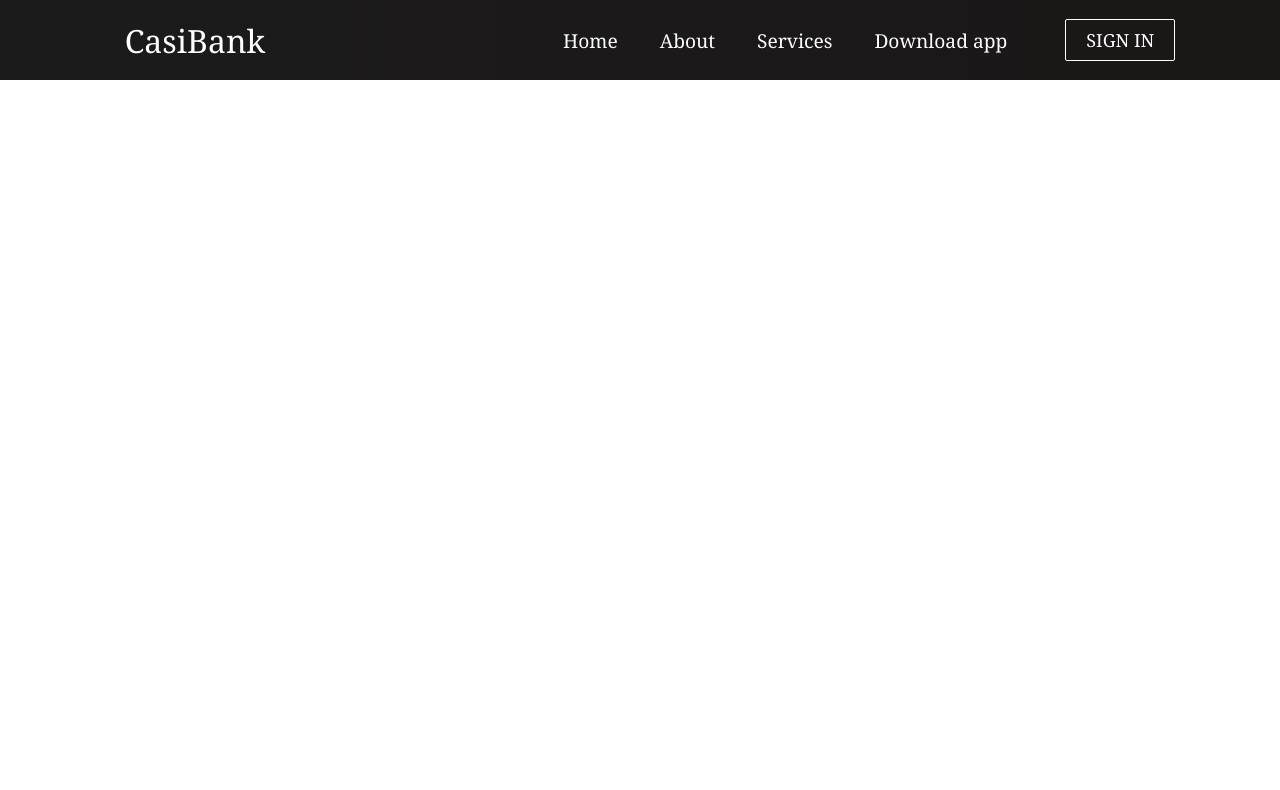
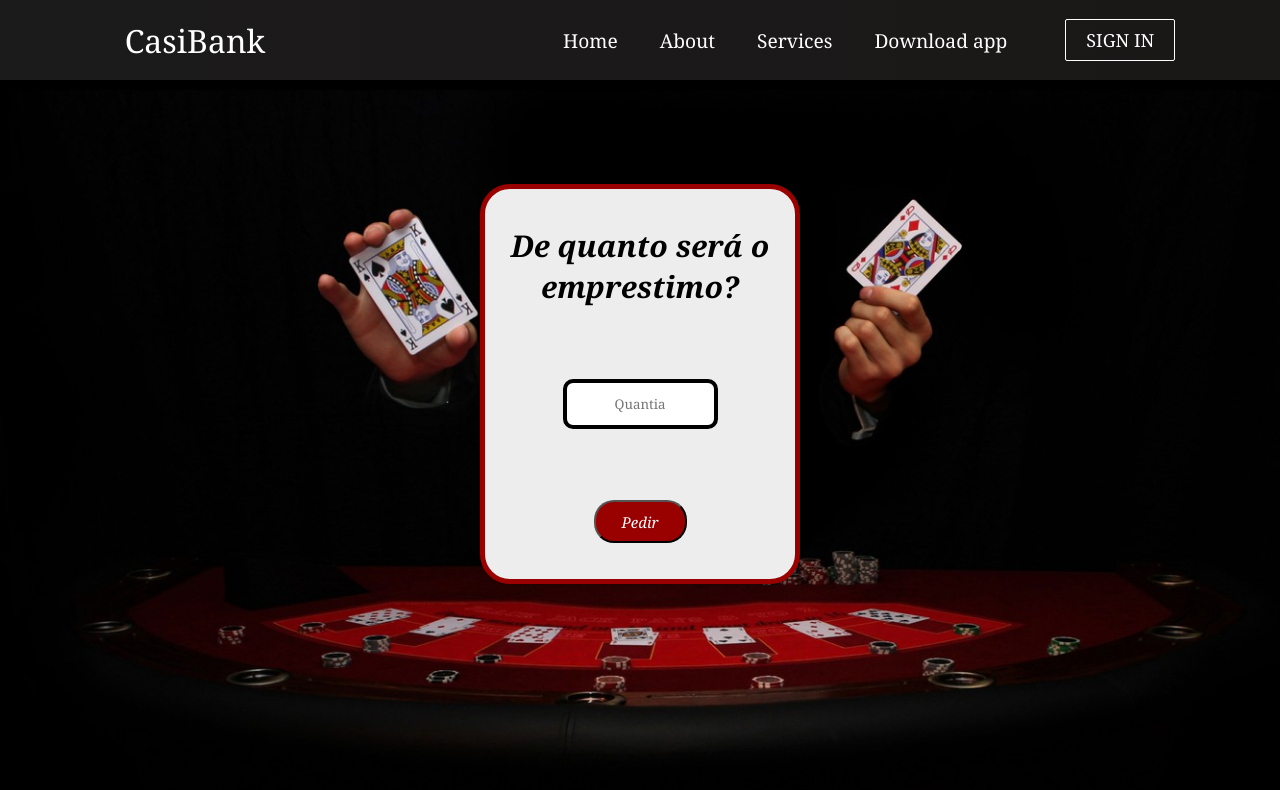
Before and after one commit to MoreiraSte/React_Project_V2, a React (Create React App) app: page /emprestimo in a window 1280 px wide. Shown: the top 790 px of the page. Built offline with nearby package versions, Linux system fonts and the light colour scheme.

Commit message:
layout e estilização feita da page emprestimo

```diff
--- a/src/components/pages/PerfilEmprestimo.js
+++ b/src/components/pages/PerfilEmprestimo.js
@@ -7,8 +7,16 @@ export default function EmprestPage() {
 
     return (
             <div className='EmprestPage'>
-                <div>
+                <div className='containerEmprestimo'>
+                    <div className='formEmprest'>
 
+                            <h3>De quanto será o emprestimo?</h3>
+                            <input type="text" id="emprest" name="emprest" placeholder='Quantia'/>
+
+
+                            <button>Pedir</button>
+
+                    </div>
                 </div>
             </div>
         )
--- a/src/perfil.css
+++ b/src/perfil.css
@@ -16,6 +16,54 @@
   justify-content: center;
   font-size: 3rem;
 }
+
+.containerEmprestimo{
+  background: url('/images/emprestPage.jpg') center center/cover no-repeat;
+  height: 92vh;
+  width: 100%;
+  display: flex;
+    justify-content: center;
+    align-items: center;
+}
+
+.formEmprest{
+  background-color: #EDEDED;
+  width: 25vw;
+  height: 50vh;
+  border-radius: 30px;
+  text-align: center;
+  display: flex;
+  flex-direction: column;
+  justify-content: space-around;
+  align-items: center;
+  border: 5px solid #990000;
+  margin-top: -10%;
+}
+
+.formEmprest h3{
+  font-size: 30px;
+  text-align: center;
+  font-style: italic;
+}
+
+.formEmprest input{
+  height: 50px;
+  width: 50%;
+  text-align: center;
+  border: 4px solid black;
+  border-radius: 10px;
+}
+
+.formEmprest button{
+  height: 11%;
+  width: 30%;
+  border-radius: 20px;
+  background-color:#990000;
+  color: #fff;
+  font-size: 15px;
+  font-style: oblique;
+}
+
 #premCard{
   font-size: 25px;
   margin-left: 70%;
@@ -76,6 +124,7 @@
   height: 92vh;
   width: 100%;
 }
+
 
 .cadastroBanco{
   background: rgb(237,237,237);
@@ -370,5 +419,8 @@
     margin-left: 10%;
     font-size: 150%;
   }
+  .formEmprest{
+    width: 90vw;
+  }
 
   }
```
